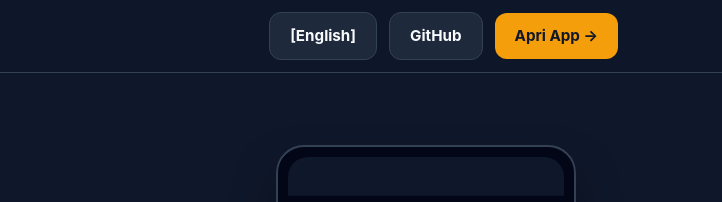
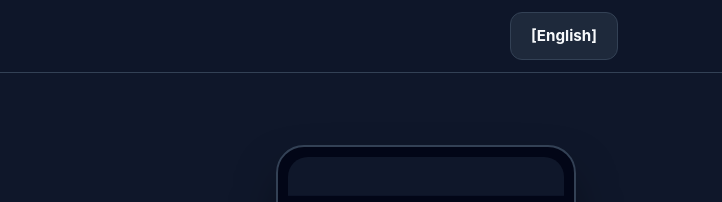
Before and after one commit to wolfsolver/motoclub-ride-n-route, a plain HTML site: page docs/index-it.html in a window 1280 px wide. Shown: the top 202 px of the page, 558-1280 px from the left. Drawn offline with Linux system fonts and the light colour scheme.

Commit message:
Update index-it.html

```diff
--- a/docs/index-it.html
+++ b/docs/index-it.html
@@ -352,13 +352,6 @@
         <a href="./index.html" class="btn btn-outline">
           [English]
         </a>
-        <a href="https://github.com/wolfsolver/motoclub-ride-n-route" target="_blank" rel="noopener noreferrer"
-          class="btn btn-outline">
-          GitHub
-        </a>
-        <a href="https://motoclub.prudenzano.org/" target="_blank" rel="noopener noreferrer" class="btn btn-primary">
-          Apri App &rarr;
-        </a>
       </div>
     </div>
   </header>
```
